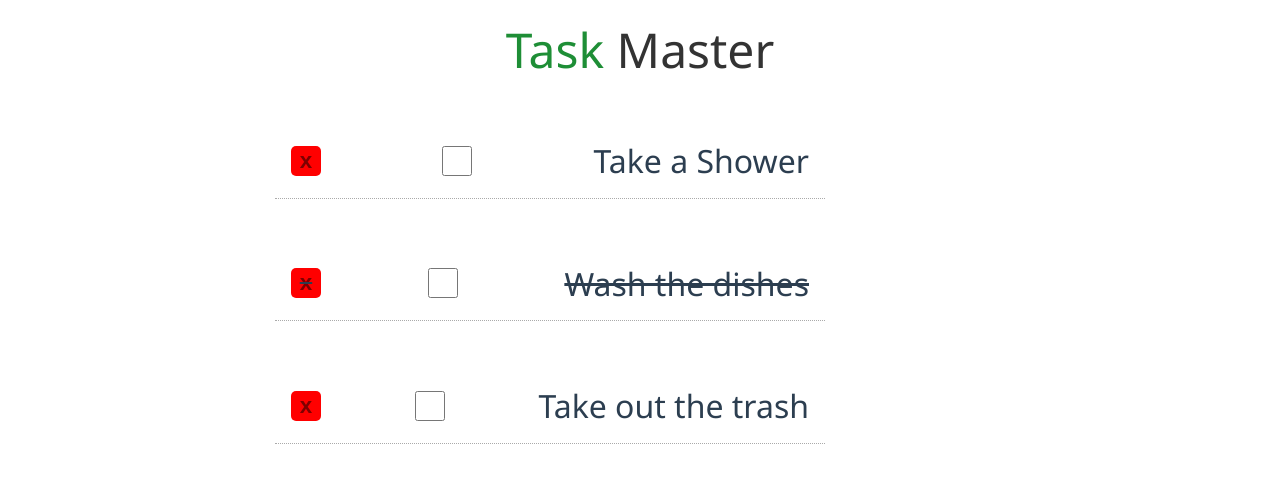
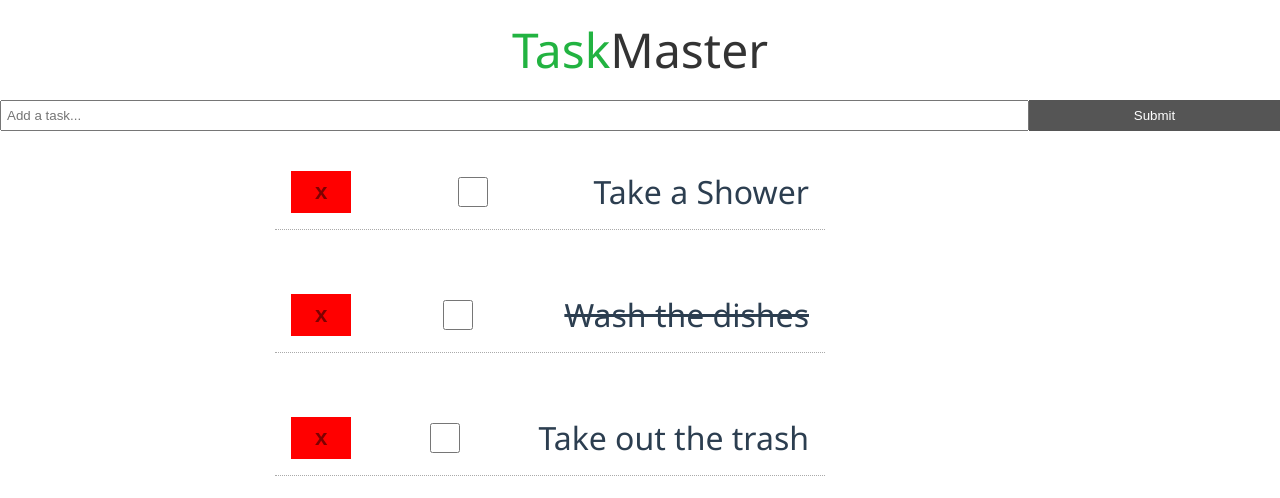
Before and after one commit to denimcouch/task-master-vue, a Vue app: page / in a window 1280 px wide. Shown: the top 498 px of the page. Built offline with nearby package versions, Linux system fonts and the light colour scheme.

Commit message:
add new task

```diff
--- a/db.json
+++ b/db.json
@@ -2,19 +2,23 @@
   "tasks": [
     {
       "id":1,
-      "content": "Take out the trash"
+      "title": "Take out the trash",
+      "completed": false
     },
     {
       "id":2,
-      "content": "Do the dishes"
+      "title": "Do the dishes",
+      "completed": true
     },
     {
       "id":3,
-      "content": "Walk the dog"
+      "title": "Walk the dog",
+      "completed": false
     },
     {
       "id":4,
-      "content": "Cook dinner"
+      "title": "Cook dinner",
+      "completed": false
     }
   ]
 }
--- a/package.json
+++ b/package.json
@@ -9,6 +9,7 @@
   },
   "dependencies": {
     "core-js": "^3.6.5",
+    "uuid": "^8.3.2",
     "vue": "^2.6.11"
   },
   "devDependencies": {
--- a/src/App.vue
+++ b/src/App.vue
@@ -1,6 +1,7 @@
 <template>
   <div id="app">
     <Header />
+    <AddTask v-on:add-task="addTask" />
     <Tasks v-bind:tasks="tasks" v-on:del-task="deleteTask" />
   </div>
 </template>
@@ -8,12 +9,14 @@
 <script>
 import Header from "./components/Header";
 import Tasks from "./components/Tasks";
+import AddTask from "./components/AddTask";
 
 export default {
   name: "App",
   components: {
     Header,
-    Tasks,
+    AddTask,
+    Tasks
   },
   data() {
     return {
@@ -21,24 +24,28 @@ export default {
         {
           id: 1,
           title: "Take a Shower",
-          completed: false,
+          completed: false
         },
         {
           id: 2,
           title: "Wash the dishes",
-          completed: true,
+          completed: true
         },
         {
           id: 3,
           title: "Take out the trash",
-          completed: false,
-        },
-      ],
+          completed: false
+        }
+      ]
     };
   },
   methods: {
     deleteTask(id) {
       this.tasks = this.tasks.filter(task => task.id !== id);
+    },
+    addTask(newTask) {
+      console.log(newTask);
+      this.tasks = [...this.tasks, newTask]
     }
   }
 };
@@ -72,4 +79,30 @@ h5,
 h6 {
   line-height: 1.3;
 }
+
+.btn {
+  display: inline-block;
+  border: none;
+  background: #555;
+  color: #fff;
+  padding: 0.5rem 1.5rem;
+  transition: 0.4s ease-in-out;
+  cursor: pointer;
+}
+
+.btn:hover {
+  opacity: 0.9;
+}
+
+.btn:focus {
+  outline-color: transparent;
+}
+
+.btn--delete {
+  background: red;
+  font-size: 1.4rem;
+  font-weight: 700;
+  color: rgb(126, 0, 0);
+  text-transform: none;
+}
 </style>
--- /dev/null
+++ b/src/components/AddTask.vue
@@ -0,0 +1,54 @@
+<template>
+  <div>
+    <form @submit.prevent="addTask">
+      <input
+        type="text"
+        v-model="title"
+        name="title"
+        placeholder="Add a task..."
+      />
+      <input type="submit" value="Submit" class="btn" />
+    </form>
+  </div>
+</template>
+
+<script>
+import {v4 as uuidv4 } from 'uuid';
+
+export default {
+  name: "AddTask",
+  data() {
+    return {
+      title: ""
+    };
+  },
+  methods: {
+    addTask() {
+      const newTask = {
+        id: uuidv4(),
+        title: this.title,
+        completed: false
+      };
+      // Send up to parent
+      this.$emit("add-task", newTask);
+
+      this.title = "";
+    }
+  }
+};
+</script>
+
+<style>
+form {
+  display: flex;
+}
+
+input[type="text"] {
+  flex: 5;
+  padding: 5px;
+}
+
+input[type="submit"] {
+  flex: 1;
+}
+</style>
--- a/src/components/Header.vue
+++ b/src/components/Header.vue
@@ -1,7 +1,7 @@
 <template>
   <header class="header">
     <h1 class="title title--light">
-      <span class="title__text--primary ">Task</span> Master
+      <span class="title__text--primary ">Task</span>Master
     </h1>
   </header>
 </template>
@@ -27,7 +27,7 @@ export default {
 }
 
 .title__text--primary {
-  color: #1e8e36;
+  color: #22b341;
 }
 
 .title--light {
--- a/src/components/Task.vue
+++ b/src/components/Task.vue
@@ -1,8 +1,12 @@
 <template>
-  <div class="task" v-bind:class="{ 'checked':task.completed }">
-    <h1 class="task__title">{{ task.title }}</h1>
+  <div class="task">
+    <h1 class="task__title" v-bind:class="{ checked: task.completed }">
+      {{ task.title }}
+    </h1>
     <input class="checkbox" type="checkbox" v-on:change="markComplete" />
-    <button v-on:click="$emit('del-task', task.id)" class="btn btn--delete">x</button>
+    <button v-on:click="$emit('del-task', task.id)" class="btn btn--delete">
+      x
+    </button>
   </div>
 </template>
 
@@ -12,7 +16,7 @@ export default {
   props: ["task"],
   methods: {
     markComplete() {
-      console.log("I'm complete!")
+      console.log("I'm complete!");
       this.task.completed = !this.task.completed;
     }
   }
@@ -44,25 +48,4 @@ export default {
 .checked {
   text-decoration: line-through;
 }
-
-.btn {
-  height: 30px;
-  width: 30px;
-  background: #fff;
-  border: none;
-  border-radius: 5px;
-  cursor: pointer;
-}
-
-.btn:focus {
-  outline-color: transparent;
-}
-
-.btn--delete {
-  background: red;
-  font-size: 1.4rem;
-  font-weight: 700;
-  color: rgb(126, 0, 0);
-  text-decoration: none;
-}
 </style>
--- a/src/components/Tasks.vue
+++ b/src/components/Tasks.vue
@@ -7,7 +7,7 @@
 </template>
 
 <script>
-import Task from './Task';
+import Task from "./Task";
 
 export default {
   name: "Tasks",
@@ -15,7 +15,7 @@ export default {
   components: {
     Task
   }
-}
+};
 </script>
 
 <style>
```
Also changed, not shown: 1 other file (tests, documents, lock files or other folders).
